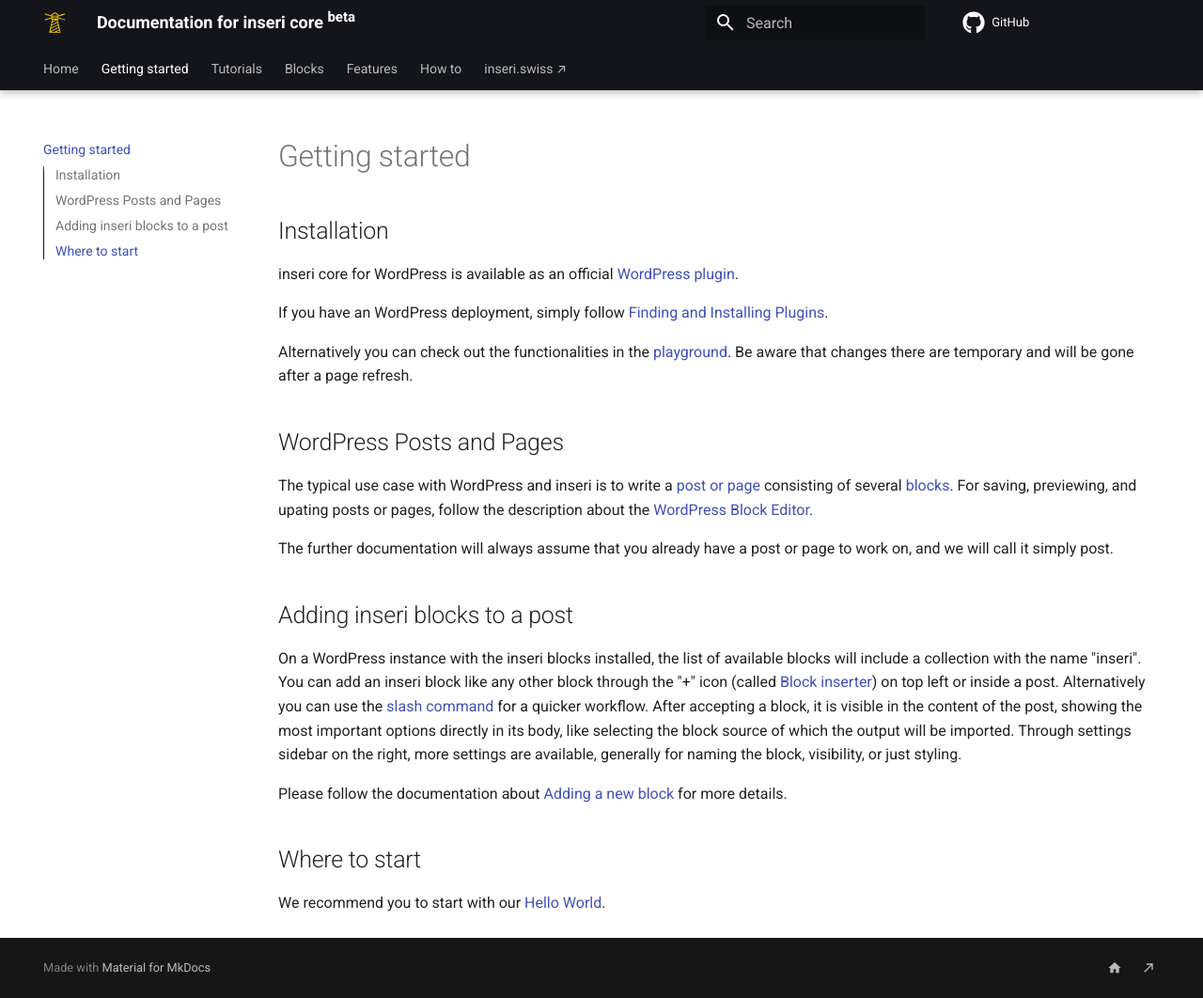
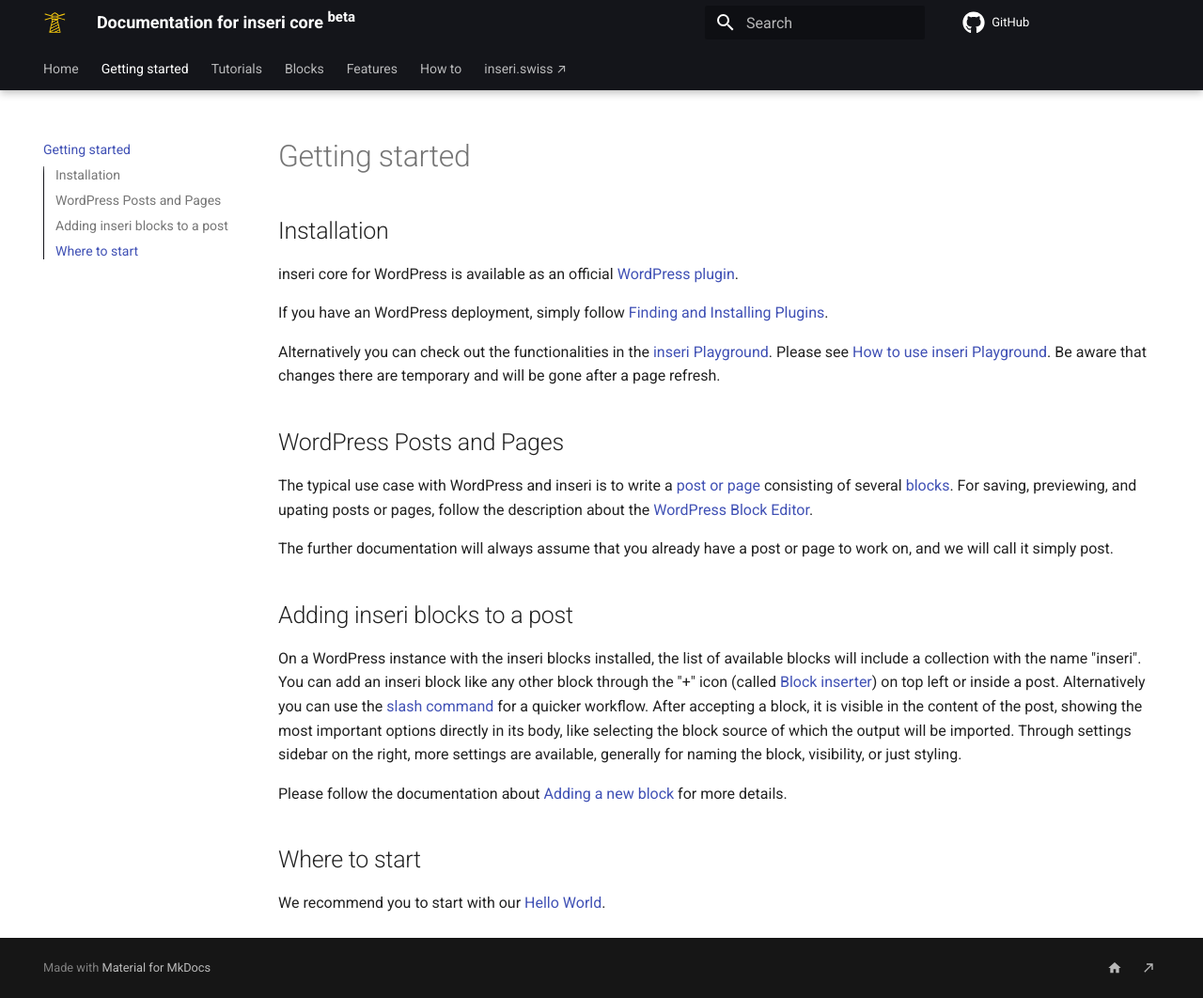
Before and after one commit to inseri-swiss/inseri-core-wp, an MkDocs documentation site: the page built from docs/getting-started.md, in a window 1280 px wide and 1062 px high. Shown: the whole window at 94% size. Built offline with MkDocs 1.6.1 and Material for MkDocs 9.7.7, drawn with Linux system fonts in a browser that asks for light colours; comment, search, counter and statistics services are not loaded.

Commit message:
docs: update Getting started

```diff
--- a/docs/getting-started.md
+++ b/docs/getting-started.md
@@ -6,7 +6,7 @@ inseri core for WordPress is available as an official [WordPress plugin](https:/
 
 If you have an WordPress deployment, simply follow [Finding and Installing Plugins](https://wordpress.org/documentation/article/manage-plugins/#finding-and-installing-plugins-1){:target="\_blank"}.
 
-Alternatively you can check out the functionalities in the [playground](https://inseri.swiss/playground/){:target="\_blank"}.
+Alternatively you can check out the functionalities in the [inseri Playground](https://inseri.swiss/playground/){:target="\_blank"}. Please see [How to use inseri Playground](./how-to/playground.md){:target="\_blank"}.
 Be aware that changes there are temporary and will be gone after a page refresh.
 
 ## WordPress Posts and Pages
```
